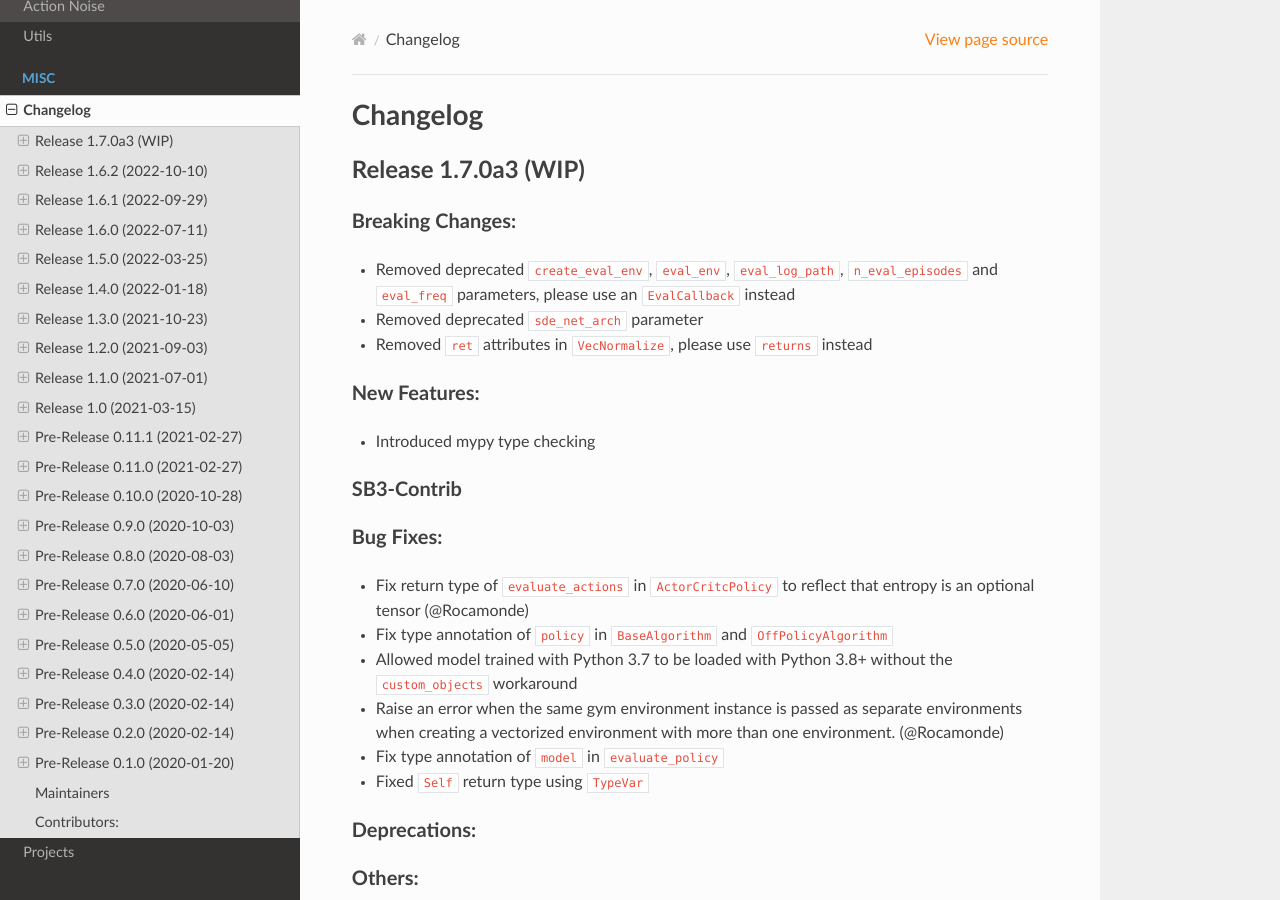
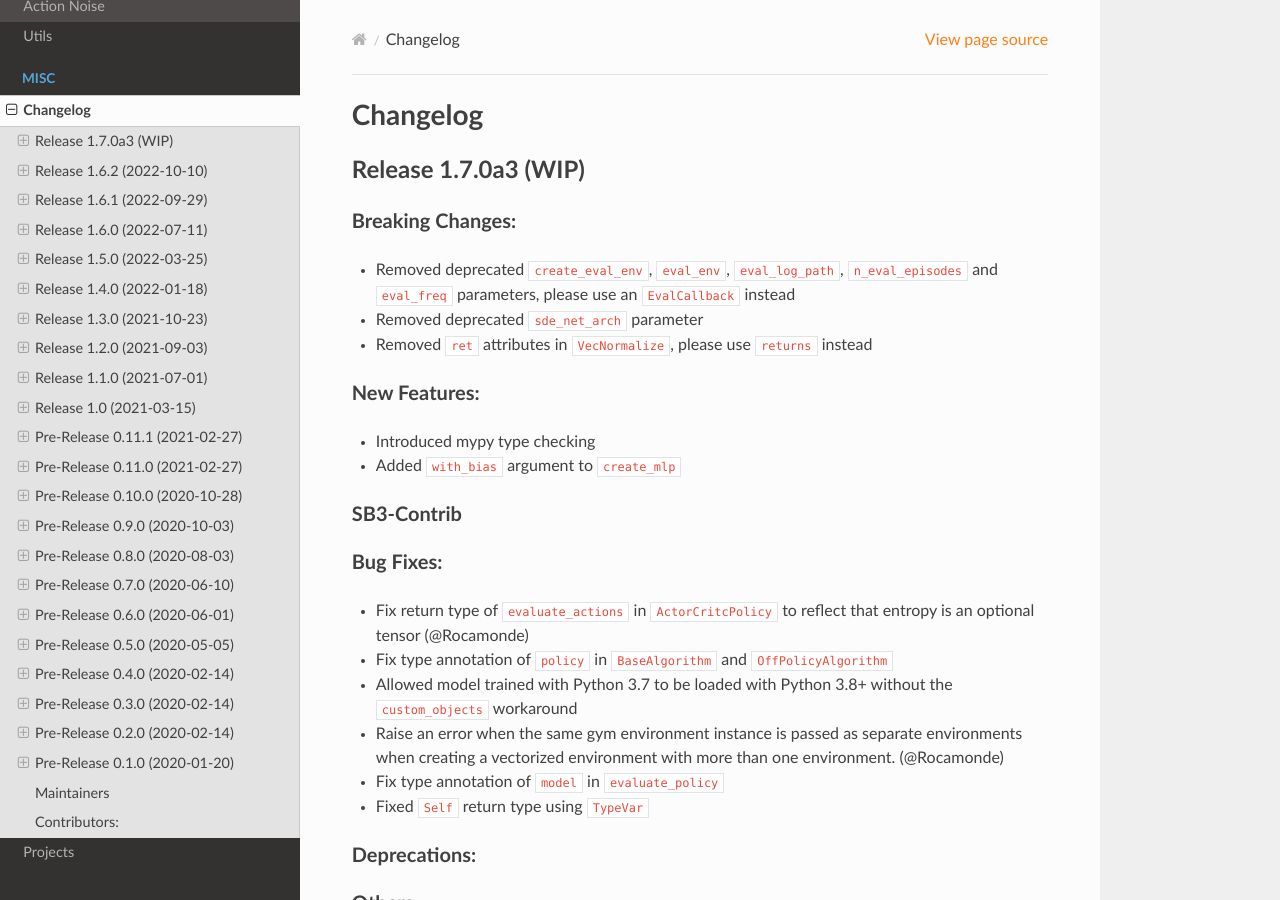
Before and after one commit to DLR-RM/stable-baselines3, a Sphinx documentation site: the page built from docs/misc/changelog.rst, in a window 1280 px wide and 900 px high. Built offline with Sphinx 7.4.7 and the Read the Docs theme 2.0.0, drawn with Linux system fonts in a browser that asks for light colours; pages that are not in the unit, such as notebooks, are missing from menus.

Commit message:
Update changelog

```diff
--- a/docs/misc/changelog.rst
+++ b/docs/misc/changelog.rst
@@ -17,6 +17,7 @@ Breaking Changes:
 New Features:
 ^^^^^^^^^^^^^
 - Introduced mypy type checking
+- Added ``with_bias`` argument to ``create_mlp``
 
 SB3-Contrib
 ^^^^^^^^^^^
```
